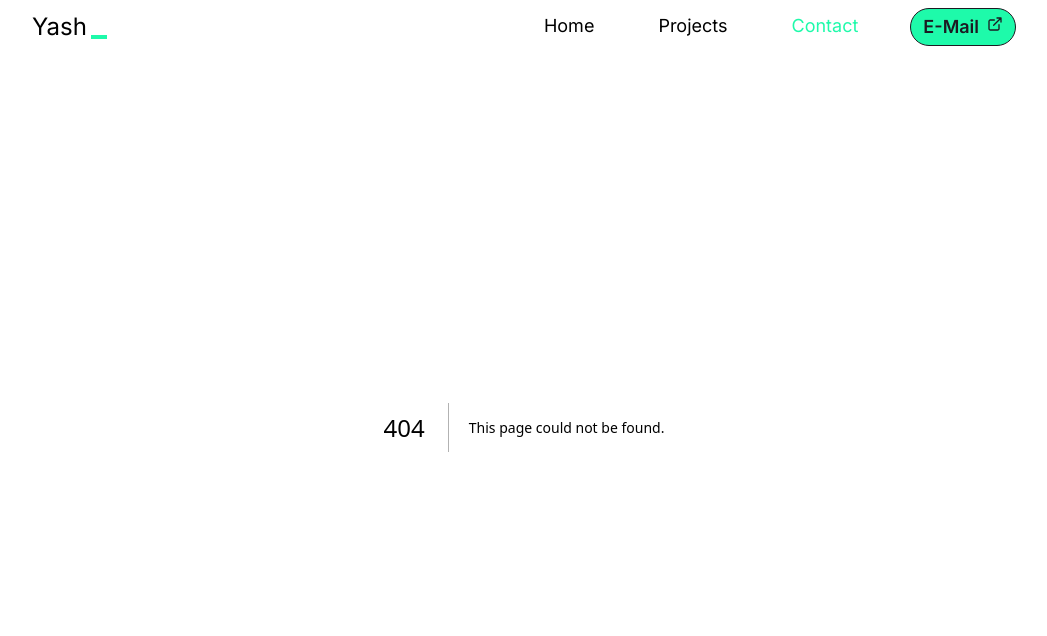
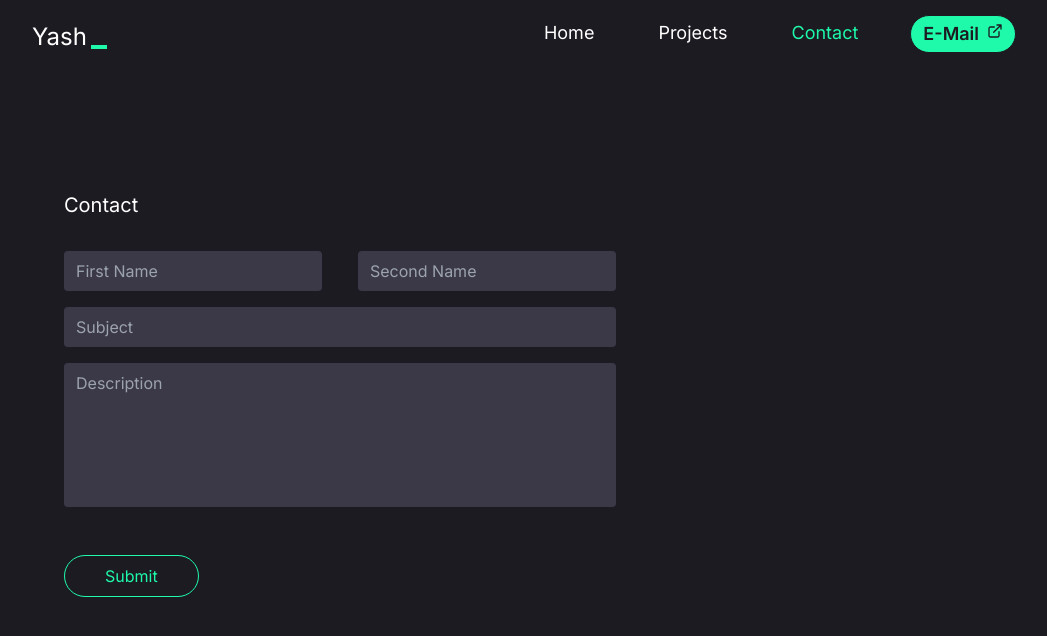
Before and after one commit to sahuyash1103/portfolio-1.0, a Next.js app: page /contact in a window 1280 px wide. Before the commit this address had no page. Shown: the top 636 px of the page, without its empty margins (116-1163 px from the left). Built offline with nearby package versions, Linux system fonts and the light colour scheme.

Commit message:
resume pdf

```diff
--- /dev/null
+++ b/src/actions/downloadFile.js
@@ -0,0 +1,8 @@
+"use server";
+import fs from "fs";
+
+export const readResume = async () => {
+  const file = fs.readFileSync("./src/assets/pdfs/Yash_Sahu_Resume.pdf");
+
+  return file;
+};
--- /dev/null
+++ b/src/app/contact/page.tsx
@@ -0,0 +1,47 @@
+"use client";
+
+export default function Contact() {
+  const onSubmit = (e: any) => {
+    e.preventDefault();
+    console.log("Form Submitted");
+  };
+
+  return (
+    <main className="flex h-full w-full flex-col items-start justify-center p-10">
+      <div className="flex w-full flex-col">
+        <span className="text-xl">Contact</span>
+        <form className="my-6 flex w-3/5 flex-col" onSubmit={onSubmit}>
+          <div className="my-2 flex w-full justify-between gap-6">
+            <input
+              type="text"
+              placeholder="First Name"
+              className="rounded bg-[#3b3948] px-3 py-2 text-tertiary outline-none"
+            />
+            <input
+              type="text"
+              placeholder="Second Name"
+              className="rounded bg-[#3b3948] px-3 py-2 text-tertiary outline-none"
+            />
+          </div>
+          <div className="my-2 flex w-full gap-6">
+            <input
+              type="text"
+              placeholder="Subject"
+              className="w-full rounded bg-[#3b3948] px-3 py-2 text-tertiary outline-none"
+            />
+          </div>
+          <div className="my-2 flex w-full gap-6">
+            <textarea
+              placeholder="Description"
+              className="text h-36 w-full resize-none rounded bg-[#3b3948] px-3 py-2 text-tertiary outline-none"
+            />
+          </div>
+
+          <button className="my-10 w-fit rounded-full border border-tertiary bg-primary px-10 py-2 text-tertiary">
+            Submit
+          </button>
+        </form>
+      </div>
+    </main>
+  );
+}
--- a/src/app/page.tsx
+++ b/src/app/page.tsx
@@ -1,3 +1,4 @@
+"use client";
 import {
   DownloadIcon,
   GithubIcon,
@@ -6,7 +7,9 @@ import {
 } from "@/assets/svgs/index";
 import Image from "next/image";
 import Link from "next/link";
+import { useRouter } from "next/navigation";
 import React from "react";
+import { readResume } from "@/actions/downloadFile";
 
 const numbersData = [
   {
@@ -41,6 +44,19 @@ const Numbers = ({ number, text }: { number: string; text: string }) => {
 };
 
 export default function Home() {
+  const downloadResume = async () => {
+    const file = await readResume();
+
+    const blob = new Blob([file], { type: "application/pdf" });
+    const url = URL.createObjectURL(blob);
+    const a = document.createElement("a");
+    a.href = url;
+    a.download = "Yash_Sahu_Resume.pdf";
+    a.click();
+    a.remove();
+    URL.revokeObjectURL(url);
+  };
+
   return (
     <main className="flex h-full w-full flex-col items-center justify-start">
       <div className="flex h-[70%] w-full">
@@ -63,19 +79,24 @@ export default function Home() {
             </span>
           </div>
           <div className="mt-6 flex w-full justify-between gap-6">
-            <button className="flex items-center gap-3 rounded-full border border-tertiary px-6 py-2">
-              Download CV
+            <button
+              className="flex items-center gap-3 rounded-full border border-tertiary px-6 py-2"
+              onClick={downloadResume}
+            >
+              Download Resume
               <DownloadIcon className="w-6 text-2xl text-tertiary" />
             </button>
             <div className="flex items-center justify-center gap-4">
               <Link
-                href={"#"}
+                href={"https://github.com/sahuyash1103"}
+                target="_blank"
                 className="flex items-center gap-3 rounded-full border border-tertiary p-2"
               >
                 <GithubIcon className="w-4 text-2xl text-tertiary" />
               </Link>
               <Link
-                href={"#"}
+                href={"https://www.linkedin.com/in/yash-sahu-58b645202/"}
+                target="_blank"
                 className="flex items-center gap-3 rounded-full border border-tertiary p-2"
               >
                 <LinkedInIcon className="w-4 text-2xl text-tertiary" />
--- /dev/null
+++ b/src/app/projects/page.tsx
@@ -0,0 +1,3 @@
+export default function Projects() {
+  return <main>Projects</main>;
+}
--- a/src/components/custom-components/nav/Nav.jsx
+++ b/src/components/custom-components/nav/Nav.jsx
@@ -26,7 +26,7 @@ function Nav() {
   const pathname = usePathname();
 
   return (
-    <nav className="flex h-14 w-full items-center justify-between justify-self-center px-2 py-2">
+    <nav className="flex h-14 w-full items-end justify-between px-2 pt-2">
       <div className="flex items-end text-2xl">
         Yash
         <span className="mb-1 ml-1 h-1 w-4 bg-tertiary"></span>
@@ -37,7 +37,7 @@ function Nav() {
             <li
               key={i}
               className={cn(
-                "flex cursor-pointer gap-2 px-3 py-1 text-lg capitalize hover:text-tertiary",
+                "flex cursor-pointer gap-2 px-3 pt-1 text-lg capitalize hover:text-tertiary",
                 pathname === l.href && "text-tertiary",
                 l.type === "filled" &&
                   "rounded-full border border-primary bg-tertiary font-semibold text-primary hover:border-tertiary hover:bg-primary hover:text-tertiary",
```
Also changed, not shown: 1 other file (tests, documents, lock files or other folders).
